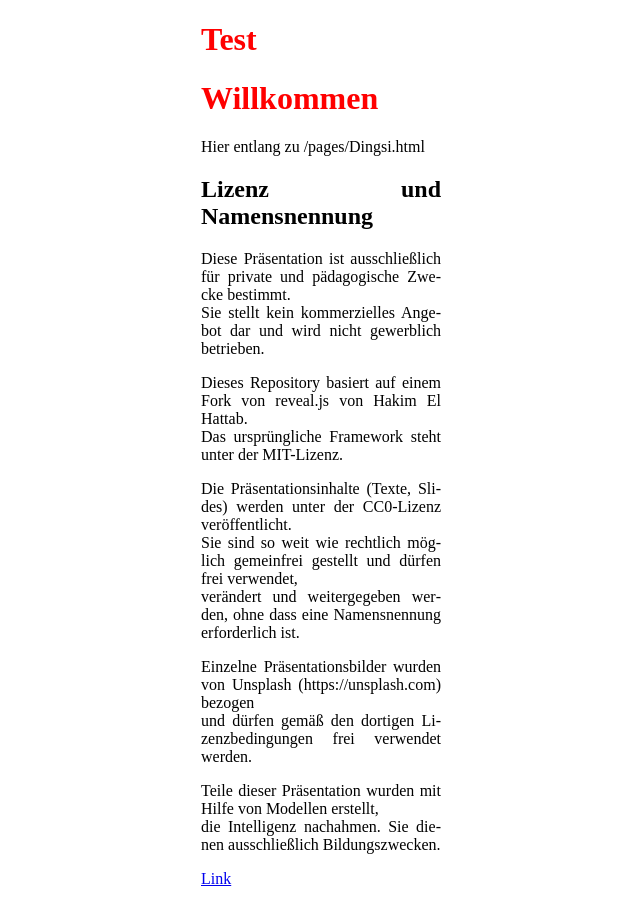
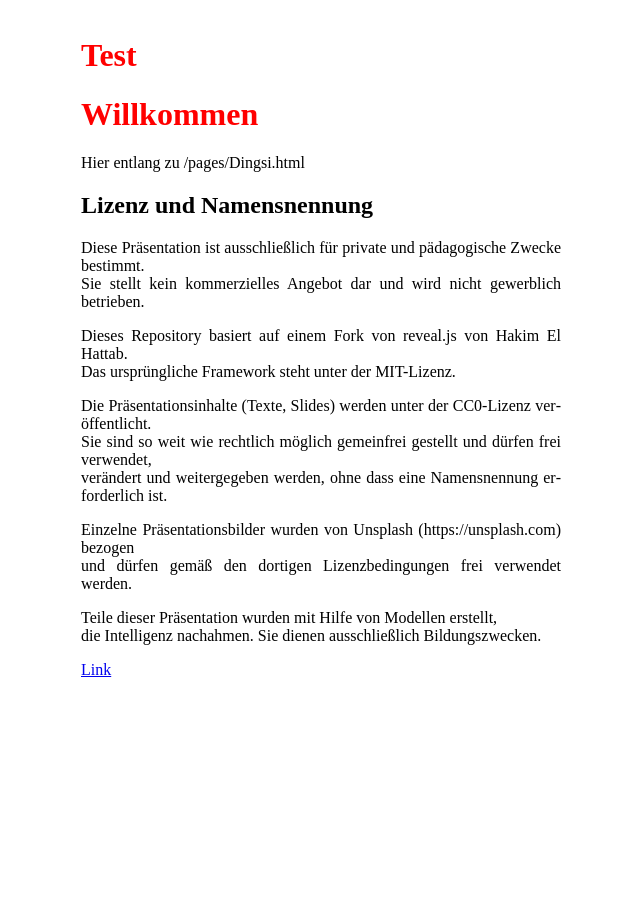
Before and after one commit to MonaLgbt/MonaLgbt.github.io, a Jekyll site: the page built from index.md, in a window 1280 px wide. Shown: the whole page, without its empty margins (319-959 px from the left). Built offline with Jekyll 4.4.1, drawn with Linux system fonts in a browser that asks for light colours.

Commit message:
Update style.css

```diff
--- a/assets/css/style.css
+++ b/assets/css/style.css
@@ -1,6 +1,7 @@
 body {
-    max-width: 30ch;
+    max-width: 60ch;
     margin: auto;
+    padding: 1rem;
     text-align: justify;
     hyphens: auto;
 }
```
